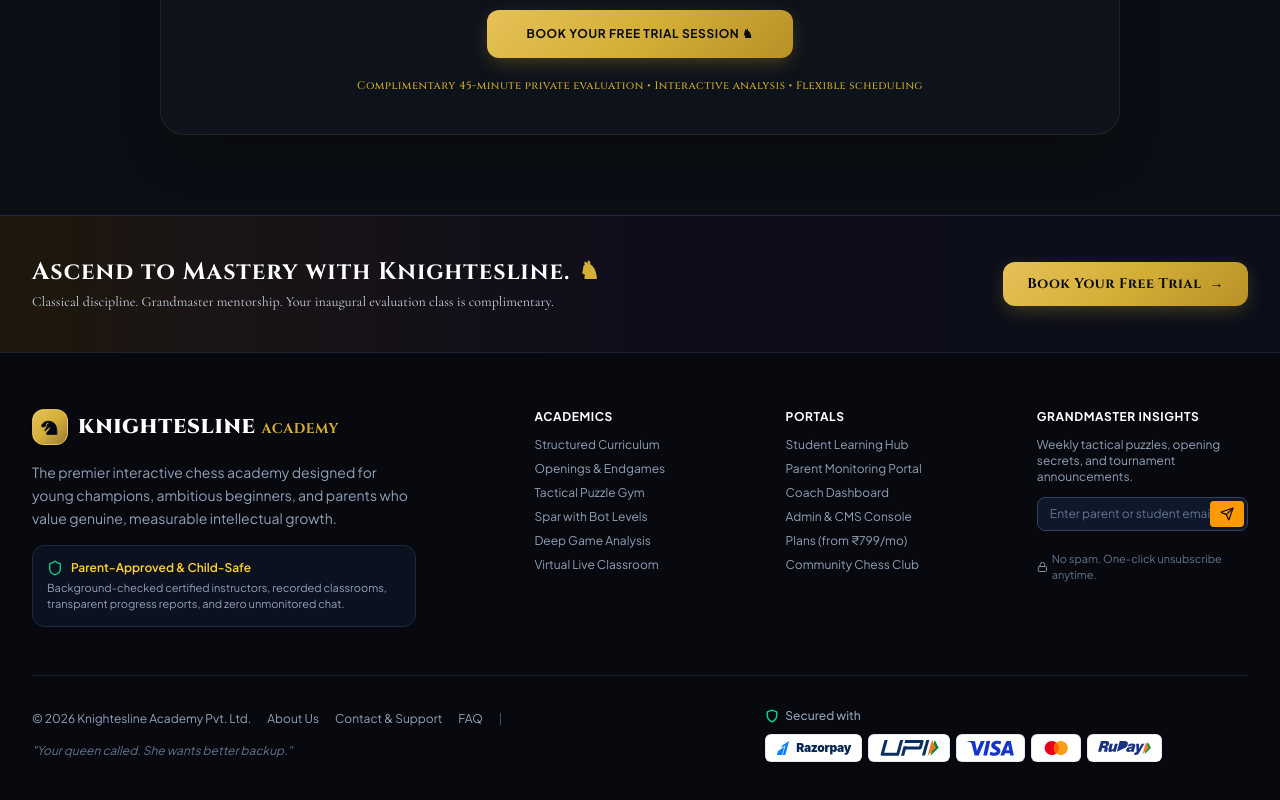
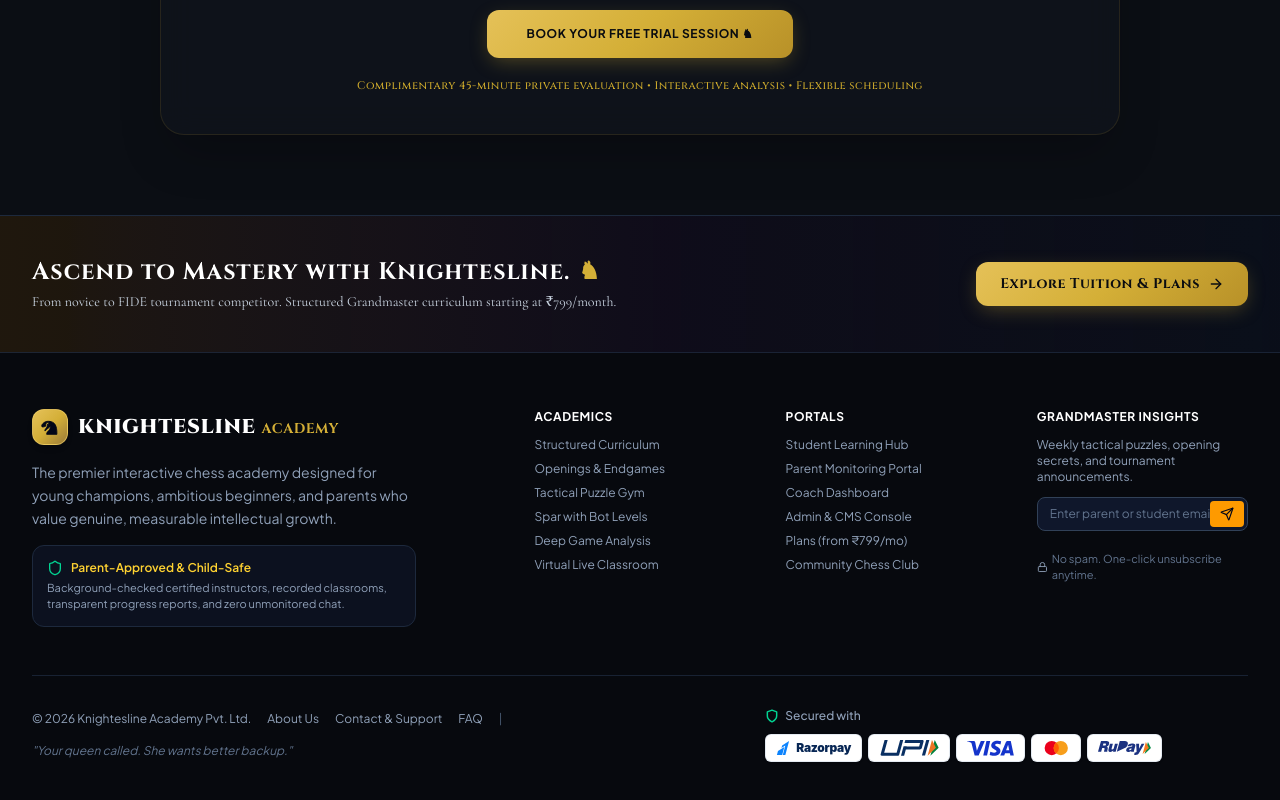
Before and after one commit to Guneev15/KnightesLine, a React (Vite) app: page / in a window 1280 px wide. Shown: the part 3557-4357 px from the top of the page. Built offline with nearby package versions, Linux system fonts and the light colour scheme; no server answers.

Commit message:
fix(ui): eliminate duplicate trial CTAs and transform pre-footer banner into Explore Tuition & Plans action

```diff
--- a/src/App.tsx
+++ b/src/App.tsx
@@ -122,6 +122,7 @@ export function App() {
 
       {/* Comprehensive Academic Footer */}
       <Footer
+        currentPath={currentPath}
         onNavigate={handleNavigate}
         onOpenTrialModal={() => setTrialModalOpen(true)}
       />
--- a/src/components/common/Footer.tsx
+++ b/src/components/common/Footer.tsx
@@ -1,16 +1,19 @@
 import React, { useState } from 'react';
-import { Crown, Heart, Shield, CheckCircle2, Send, Lock } from 'lucide-react';
+import { Crown, Heart, Shield, CheckCircle2, Send, Lock, ArrowRight, Sparkles } from 'lucide-react';
 import { audioService } from '../../services/audioService';
 import { PaymentSecurityBadges } from './PaymentLogos';
 
 interface FooterProps {
+  currentPath?: string;
   onNavigate: (path: string) => void;
   onOpenTrialModal: () => void;
 }
 
-export const Footer: React.FC<FooterProps> = ({ onNavigate, onOpenTrialModal }) => {
+export const Footer: React.FC<FooterProps> = ({ currentPath, onNavigate, onOpenTrialModal }) => {
   const [email, setEmail] = useState('');
   const [subscribed, setSubscribed] = useState(false);
+
+  const isPricing = currentPath === 'pricing';
 
   const handleSubscribe = (e: React.FormEvent) => {
     e.preventDefault();
@@ -24,7 +27,7 @@ export const Footer: React.FC<FooterProps> = ({ onNavigate, onOpenTrialModal })
 
   return (
     <footer className="border-t border-slate-800 bg-[#07090e] text-slate-400 text-sm">
-      {/* Pre-footer Callout Banner */}
+      {/* Pre-footer Callout Banner - Transformed to Explore Tuition & Curriculum */}
       <div className="border-b border-slate-800/80 bg-gradient-to-r from-amber-500/10 via-purple-500/5 to-slate-900/40">
         <div className="max-w-7xl mx-auto px-4 sm:px-6 lg:px-8 py-10 flex flex-col md:flex-row items-center justify-between gap-6">
           <div className="space-y-1 text-center md:text-left">
@@ -33,15 +36,20 @@ export const Footer: React.FC<FooterProps> = ({ onNavigate, onOpenTrialModal })
               <span className="text-[#d4af37]">♞</span>
             </h3>
             <p className="text-slate-300 text-sm font-serif-garamond text-base">
-              Classical discipline. Grandmaster mentorship. Your inaugural evaluation class is complimentary.
+              {isPricing
+                ? 'Master openings, endgame techniques, and deep tactical vision with our titled Grandmaster faculty.'
+                : 'From novice to FIDE tournament competitor. Structured Grandmaster curriculum starting at ₹799/month.'}
             </p>
           </div>
           <button
-            onClick={onOpenTrialModal}
-            className="px-6 py-3 rounded-xl font-serif-classic font-bold btn-classic-gold text-slate-950 text-sm flex items-center gap-2"
+            onClick={() => {
+              audioService.playMove();
+              onNavigate(isPricing ? 'courses' : 'pricing');
+            }}
+            className="px-6 py-3 rounded-xl font-serif-classic font-bold btn-classic-gold text-slate-950 text-sm flex items-center gap-2 shadow-lg shadow-amber-500/20 hover:shadow-amber-500/30 transition-all cursor-pointer"
           >
-            <span>Book Your Free Trial</span>
-            <span>→</span>
+            <span>{isPricing ? 'Browse Full Curriculum' : 'Explore Tuition & Plans'}</span>
+            <ArrowRight className="w-4 h-4" />
           </button>
         </div>
       </div>
```
